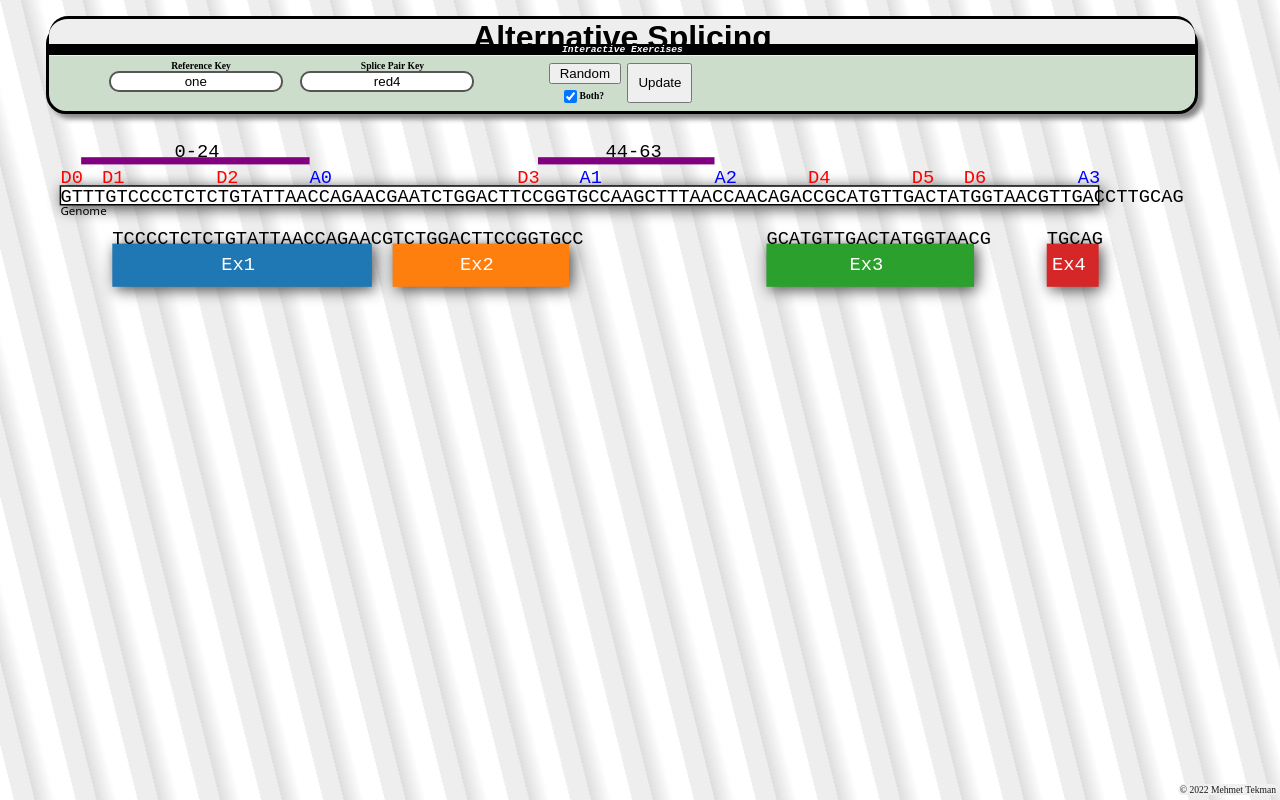
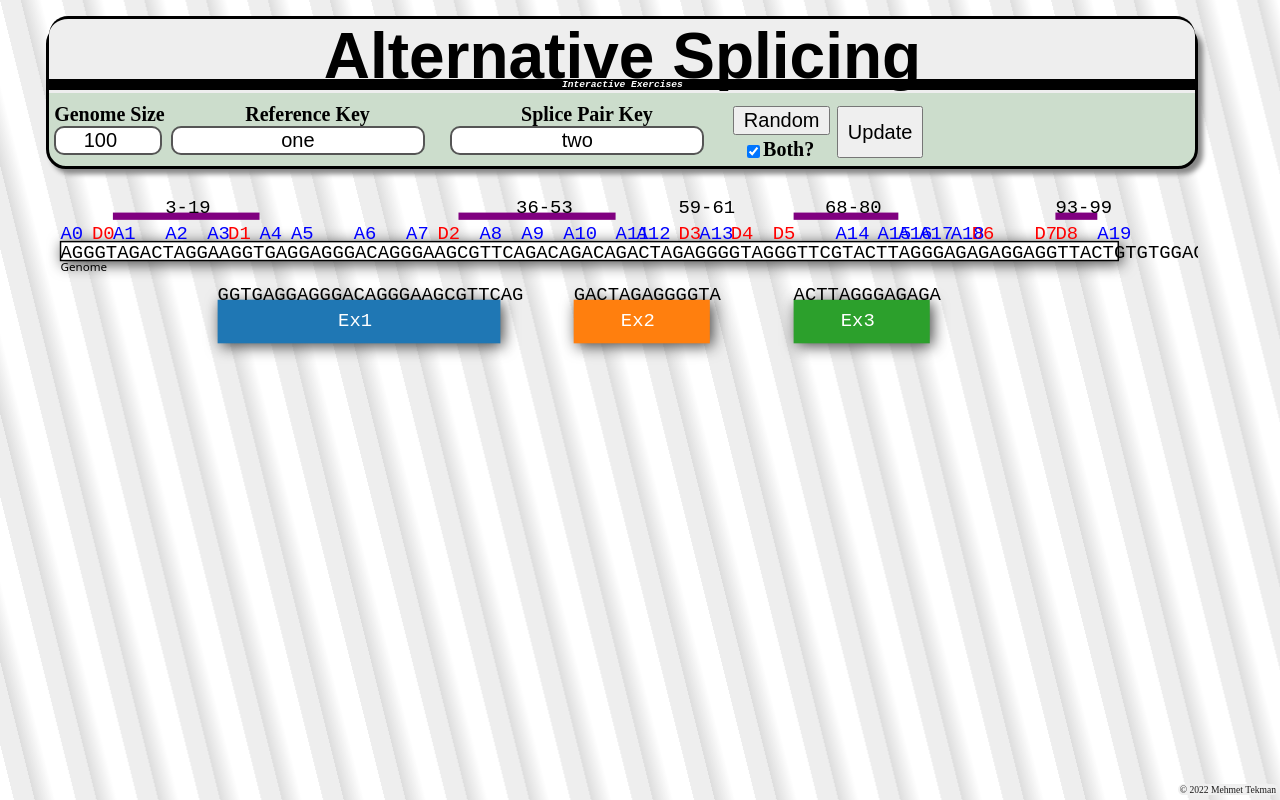
Before and after one commit to mtekman/alternative-splicing, a plain HTML site: page index.html in a window 1280 px wide. Drawn offline with Linux system fonts and the light colour scheme.

Commit message:
dynamic element sizing

```diff
--- a/generate.js
+++ b/generate.js
@@ -78,8 +78,8 @@ function addSpliceSites(refseq, rough_num, min_space=4){
              don:don_pos, acc:acc_pos});
 }
 
-/** Generate a reference of desired length and desired num splice sites **/
-function generateReference(wanted_len, nsplice){
+/** Generate a Genome reference of desired length and desired num splice sites **/
+function generateGenome(wanted_len, nsplice){
     return(addSpliceSites(generateCleanRef(wanted_len), nsplice));
 }
 
--- a/index.html
+++ b/index.html
@@ -27,16 +27,18 @@
           </li>
           <li class="toplevel">
             <div class="container" >
-              <div class="box boxfill"> </div>
+              <div class="box" >
+                <label for="genkey">Genome Size</label>
+                <input id="genkey" type="number" min="10" max="200" step="10" value="100" />
+              </div>
               <div class="box" >
                 <label for="refkey">Reference Key</label>
                 <input id="refkey" type="text" value="one" />
               </div>
               <div class="box" >
                 <label for="splkey">Splice Pair Key</label>
-                <input id="splkey" type="text" value="red4" />
+                <input id="splkey" type="text" value="two" />
               </div>
-              <div class="box boxfill"> </div>
               <div class="box" >
                 <input type="button" value="Random" onclick="rerender_random()" />
                 <label for="bothkeys">
@@ -44,15 +46,14 @@
                 </label>
               </div>
               <div class="box" >
-                <input type="button" value="Update" onclick="rerender()" />
+                <input type="button" id="updatebutton" value="Update" onclick="rerender()" />
               </div>
-              <div class="box boxfill"> </div>
             </div>
           </li>
         </ul>
       </div>
       <div id="svg-div"></div>
     </div>
-    <div id="signature" >© 2022 Mehmet Tekman</div>
+    <div id="signature" >© 2022 <a href="https://gitlab.com/mtekman">Mehmet Tekman</a></div>
   </body>
 </html>
--- a/render.js
+++ b/render.js
@@ -7,6 +7,15 @@ const off_col = 10,
       exn_row = 90;
 
 var t; // transition elem
+
+/** Determine the new SVG viewport size based on the genome length **/
+function newViewportSize(genome_length){
+    var width = (off_col + genome_length) * ppml
+    if (width < 400){
+        width = 400
+    }
+    svg.attr('viewBox', `0 0 ${width} 300`)
+}
 
 
 function renderExons(exons){
@@ -23,6 +32,8 @@ function renderExons(exons){
     let blocks = exn_grp.selectAll("rect"),
         sequences = exn_grp.selectAll("text[class='sequences']"),
         labels = exn_grp.selectAll("text[class='labels']");
+
+    console.log(exons)
 
     blocks = blocks.data(exons, d => d.name)
         .join(
--- a/script.js
+++ b/script.js
@@ -1,3 +1,28 @@
+
+/** Run once to initialise text boxes updating the SVG on keyup **/
+function initUpdateOnTextboxEdit(){
+    var updatebutton = document.getElementById("updatebutton")
+
+    function clickUpdate(ev=null){
+        updatebutton.click();
+        event.preventDefault();
+    }
+
+    var textfields = document.querySelectorAll("input[type='text']")
+    textfields.forEach(x => {
+        x.addEventListener("keyup", clickUpdate)
+    })
+
+    var numfield = document.querySelector("input[type='number']")
+    numfield.addEventListener("change", event => {
+        let gen_len = event.target.valueAsNumber;
+        newViewportSize(gen_len);
+        rerender(gen_len);
+    });
+    newViewportSize(numfield.valueAsNumber);
+    rerender(numfield.valueAsNumber);
+
+}
 
 function rerender_random(both=false){
     var randwords = words(2);
@@ -9,9 +34,10 @@ function rerender_random(both=false){
     rerender();
 }
 
-function rerender(len=100, nsplice=7){
+function rerender(nsplice=7){
     var spl_val = document.getElementById("splkey").value,
-        ref_val = document.getElementById("refkey").value;
+        ref_val = document.getElementById("refkey").value,
+        gen_len = parseInt(document.getElementById("genkey").value);
 
     if (ref_val === "random"){
         document.getElementById("splkey").value = spl_val = "random";
@@ -20,8 +46,8 @@ function rerender(len=100, nsplice=7){
     splrand = setseed(spl_val);
     refrand = setseed(ref_val);
 
-    var tmp = generateReference(len, nsplice);
-    var reference = tmp.new_ref,
+    var tmp = generateGenome(gen_len, nsplice);
+    var genome = tmp.new_ref,
         pos_donors = tmp.don,
         pos_accpts = tmp.acc;
 
@@ -31,7 +57,7 @@ function rerender(len=100, nsplice=7){
     var pairings = makeValidSplicePairings(all_possible_pairs);
     var splice_verdict = determineTranscripts(pairings, exons);
 
-    renderAll(reference, exons, pos_donors, pos_accpts, pairings);
+    renderAll(genome, exons, pos_donors, pos_accpts, pairings);
 }
 
 /** Determine transcripts from the splice pairings and exon  sequences **/
@@ -41,14 +67,13 @@ function determineTranscripts(pairings, exons){
     // Finally deliver the modified sequence.
     for (var p=0; p < pairings.length; p++){
         // Slice the genome
+
     }
 }
 
 window.onload = function(){
-
     svg = d3.select("#svg-div").append("svg")
         .attr('viewBox', '0 0 800 300')
 
-    t = svg.transition().duration(1000).delay(-300).ease(d3.easeCubic);
-    rerender();
+    initUpdateOnTextboxEdit()
 };
--- a/style.css
+++ b/style.css
@@ -34,19 +34,6 @@ body {
   viewBox: 0 0 100% 100%;
 }
 
-#signature {
-  position: fixed;
-  display: inline-block;
-  position: fixed;
-  bottom: 5px;
-  right: 2px;
-  padding: 0px 2px 0px 2px;
-  background: #f0f0f0;
-  color: #1c1b1b;
-  font-size: 0.6em;
-  border-radius: 10px;
-}
-
 #maincircle ul {
   list-style-type: none;
   padding: 0px;
@@ -66,14 +53,14 @@ body {
 
 /** Keeps subtitle aligned **/
 #maincircle h2.smallspace {
-  margin: -33px 0px 0px 0px;
+  margin-top: -7vmin;
   background-color: black;
   color:white;
 }
 
 #maincircle h1 {
   font-family: 'Ubuntu', sans-serif;
-  font-size: 2em;
+  font-size: 8vmin;
   background-color:#eee;
   border: 3px solid black;
   border-radius: 19px 19px 0px 0px;
@@ -114,7 +101,7 @@ body {
 }
 
 .shadowdrop {
-    filter: drop-shadow(2px 2px 5px #444);
+  filter: drop-shadow(2px 2px 5px #444);
 }
 
 .boxfill {
@@ -130,16 +117,20 @@ body {
 }
 
 .box label {
-  font-size: 0.6em;
+  font-size: 2.5vmin;
   text-align: center;
   font-weight: bold;
 }
 
-.box input[type="checkbox"] {
-    vertical-align: middle;
+.box input {
+  font-size: 2.5vmin;
 }
 
-.box input[type="text"] {
+.box input[type="checkbox"] {
+  vertical-align: middle;
+}
+
+.box input[type="text"],input[type="number"] {
   text-align: center;
   width: 90%;
   border-radius: 10px;
@@ -151,3 +142,28 @@ body {
   width: 100%;
   height: 100%;
 }
+
+
+#signature {
+  position: fixed;
+  display: inline-block;
+  position: fixed;
+  bottom: 5px;
+  right: 2px;
+  padding: 0px 2px 0px 2px;
+  background: #f0f0f0;
+  color: #1c1b1b;
+  font-size: 0.6em;
+  border-radius: 10px;
+}
+#signature:hover {
+ background: #5555ff;
+ color: white;
+}
+#signature a {
+  text-decoration: none;
+  color: #1c1b1b
+}
+#signature a:hover {
+  color: white;
+}
```
